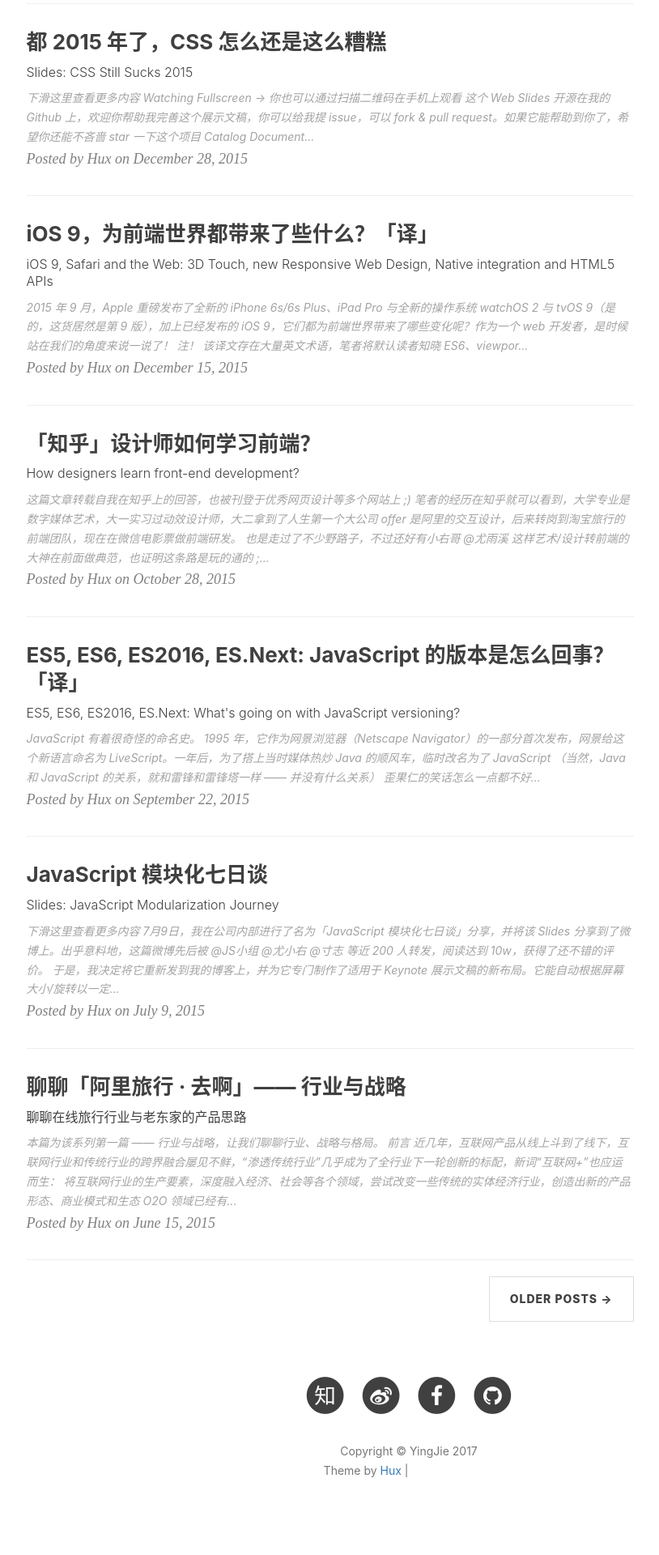
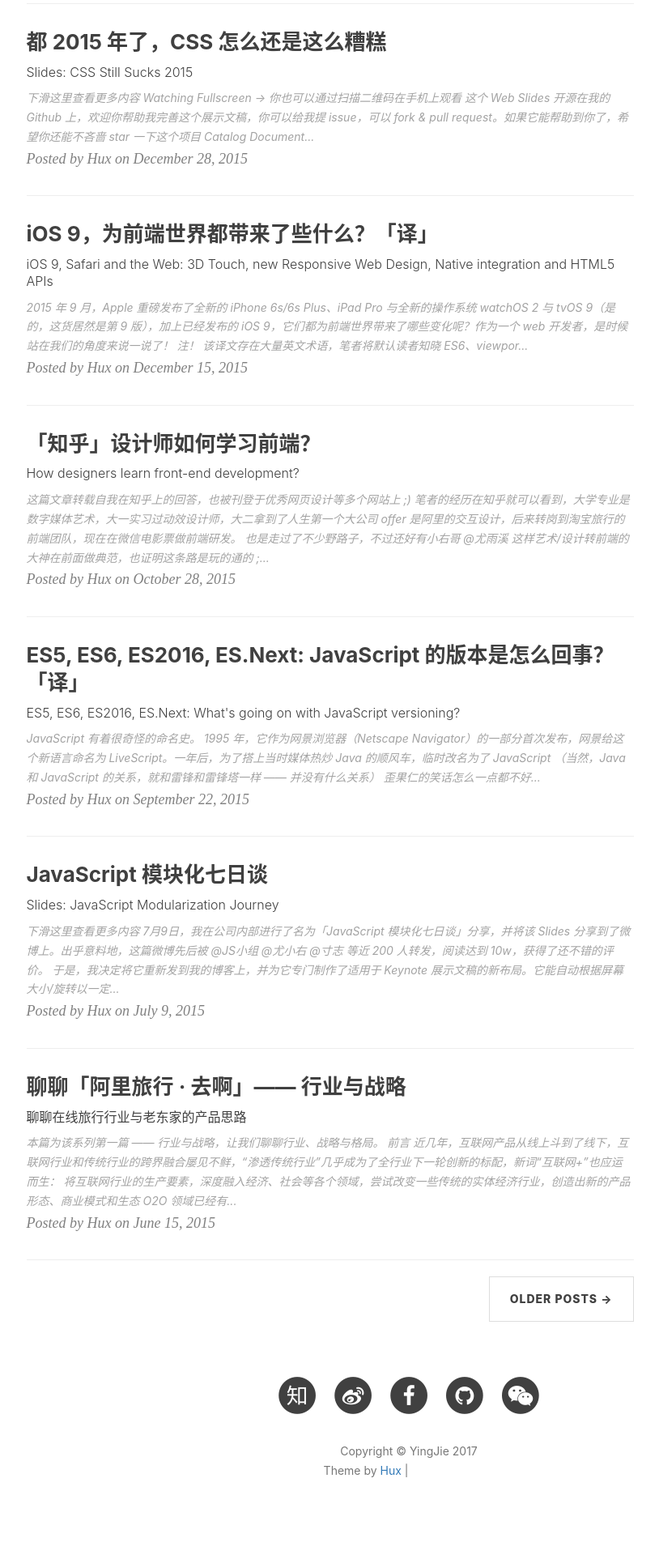
Before and after one commit to gyje/gyje.github.io-old, a Jekyll site: the page built from index.html, in a window 1280 px wide. Shown: the part 1312-3232 px from the top of the page at 81% size, without its empty margins (135-949 px from the left). Built offline with Jekyll 4.4.1, drawn with Linux system fonts in a browser that asks for light colours; nearby versions of some CDN libraries; the list of posts is cut into pages by our own code; comment, search, counter and statistics services are not loaded; grey boxes are pictures that could not be loaded.

Commit message:
测试底部微信图标

```diff
--- a/_includes/footer.html
+++ b/_includes/footer.html
@@ -78,7 +78,7 @@
                         </a>
                     </li>
                     {% endif %}
-					{% if site.douban_username %}
+					{% if site.weixin_username %}
                     <li>
                         <a target="_blank" href="https://www.douban.com/{{ site.douban_username }}">
                             <span class="fa-stack fa-lg">
```
